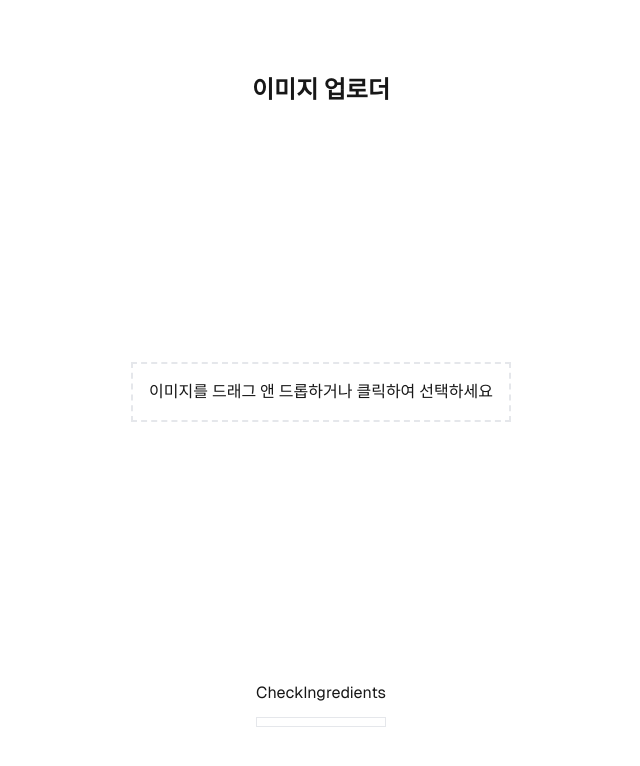
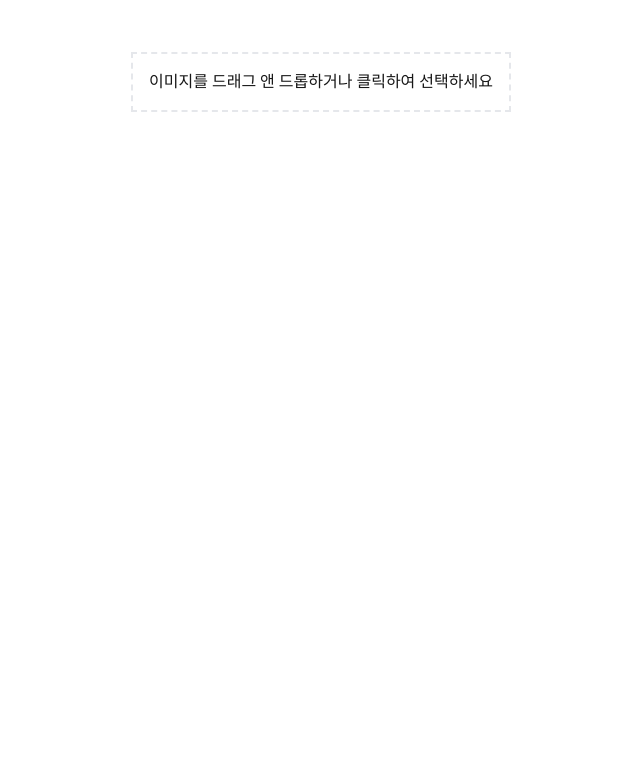
Before and after one commit to nohsangwoo/ingrecipe, a Next.js app: page / in a window 1280 px wide. Shown: the top 766 px of the page, without its empty margins (319-959 px from the left). Built offline with nearby package versions, Linux system fonts and the light colour scheme.

Commit message:
feat: CheckIngredients function

```diff
--- /dev/null
+++ b/hooks/useCheckIngredients.tsx
@@ -0,0 +1,63 @@
+'use client'
+
+import axios from "axios"
+import { useEffect, useState } from "react";
+import { IdentifyingTheIngredientsBodyType, IdentifyingTheIngredientsResponseData } from "../pages/api/IdentifyingTheIngredients";
+
+
+interface CheckIngredientsProps {
+    uploadedImages: string[]
+    isUploadComplete: boolean
+}
+
+
+const useCheckIngredients = ({ uploadedImages, isUploadComplete }: CheckIngredientsProps) => {
+    const [loading, setLoading] = useState(false);
+    const [resData, setResData] = useState<IdentifyingTheIngredientsResponseData>();
+
+
+    const checking = async () => {
+        if (uploadedImages.length === 0 || !uploadedImages || !isUploadComplete) {
+            return
+        }
+        setLoading(true);
+        try {
+
+            const makeArgs = {
+                firstKey: uploadedImages?.[0],
+                secondKey: uploadedImages?.[1],
+                thirdKey: uploadedImages?.[2]
+            }
+
+            const response = await axios.post(`/api/IdentifyingTheIngredients`, {
+                ...makeArgs
+            } as IdentifyingTheIngredientsBodyType, {
+                headers: {
+                    'Content-Type': 'application/json',
+                },
+            });
+            setResData(response.data);
+        } catch (error) {
+            console.error(' 가져오기 오류:', error);
+            if (axios.isAxiosError(error)) {
+                alert(`가져오기 실패: ${error.response?.data?.message || error.message}`);
+            } else {
+                alert('알 수 없는 오류가 발생했습니다.');
+            }
+        } finally {
+            setLoading(false);
+        }
+    };
+
+    useEffect(() => {
+
+        checking()
+    }, [uploadedImages])
+
+    const parsedData = resData?.data ? JSON.parse(resData.data) : [];
+
+    return { parsedData, isLoading: loading };
+
+}
+
+export default useCheckIngredients
--- a/src/app/components/CheckIngredients.tsx
+++ b/src/app/components/CheckIngredients.tsx
@@ -1,89 +1,13 @@
-'use client'
-
-import axios from "axios"
-import { useEffect, useState } from "react";
-import { IdentifyingTheIngredientsBodyType, IdentifyingTheIngredientsResponseData } from "../../../pages/api/IdentifyingTheIngredients";
 
 
 interface CheckIngredientsProps {
-    uploadedImages: string[]
-    isUploadComplete: boolean
+
 }
 
-
-const CheckIngredients = ({ uploadedImages, isUploadComplete }: CheckIngredientsProps) => {
-    const [loading, setLoading] = useState(false);
-    const [resData, setResData] = useState<IdentifyingTheIngredientsResponseData>();
-
-
-    const checking = async () => {
-        console.log("uploadedImages check in useEffect: ", uploadedImages)
-        if (uploadedImages.length === 0 || !uploadedImages || !isUploadComplete) {
-            return
-        }
-        setLoading(true);
-        try {
-
-            const makeArgs = {
-                firstKey: uploadedImages?.[0],
-                secondKey: uploadedImages?.[1],
-                thirdKey: uploadedImages?.[2]
-            }
-
-            const response = await axios.post(`/api/IdentifyingTheIngredients`, {
-                ...makeArgs
-            } as IdentifyingTheIngredientsBodyType, {
-                headers: {
-                    'Content-Type': 'application/json',
-                },
-            });
-            setResData(response.data);
-        } catch (error) {
-            console.error(' 가져오기 오류:', error);
-            if (axios.isAxiosError(error)) {
-                alert(`가져오기 실패: ${error.response?.data?.message || error.message}`);
-            } else {
-                alert('알 수 없는 오류가 발생했습니다.');
-            }
-        } finally {
-            setLoading(false);
-        }
-    };
-
-    useEffect(() => {
-
-        checking()
-    }, [uploadedImages])
-
-    const parsedData = resData?.data ? JSON.parse(resData.data) : [];
-
+const CheckIngredients = ({ }: CheckIngredientsProps) => {
     return (
-        <div className="flex flex-col gap-3">
-            <h1>
-                CheckIngredients
-            </h1>
-            <div className="flex flex-col p-1 border">
-                {
-                    uploadedImages.map((uploadedImage, index) => {
-                        return (
-                            <div
-                                key={index}
-                                className="border border-bllue-400"
-                            >
-                                {uploadedImage}
-                            </div>
-                        )
-                    })
-                }
-            </div>
-            <div>
-                {
-                    Array.isArray(parsedData) && parsedData.map((item, index) => (
-                        <div key={index}>{item}</div>
-                    ))
-                }
-            </div>
-
+        <div>
+            CheckIngredients
         </div>
     )
 }
--- a/src/app/page.tsx
+++ b/src/app/page.tsx
@@ -1,19 +1,22 @@
 'use client'
 
 import dynamic from 'next/dynamic'
-import CheckIngredients from './components/CheckIngredients'
 import { useState } from 'react';
+import useCheckIngredients from '../../hooks/useCheckIngredients';
 const ImageUploader = dynamic(() => import('./components/ImageUploader'), { ssr: false })
 
 export default function Home() {
   const [uploadedImages, setUploadedImages] = useState<string[]>([]);
   const [isUploadComplete, setIsUploadComplete] = useState<boolean>(false);
 
+
+  const { isLoading, parsedData } = useCheckIngredients({ uploadedImages, isUploadComplete })
+
+  console.log("isLoading: ", isLoading)
+  console.log("parsedData: ", parsedData)
   return (
     <div className="grid grid-rows-[20px_1fr_20px] items-center justify-items-center min-h-screen p-8 pb-20 gap-16 sm:p-20 font-[family-name:var(--font-geist-sans)]">
-      <h1 className="text-2xl font-bold">이미지 업로더</h1>
       <ImageUploader setUploadedImages={setUploadedImages} setIsUploadComplete={setIsUploadComplete} />
-      <CheckIngredients uploadedImages={uploadedImages} isUploadComplete={isUploadComplete} />
     </div>
   )
 }
```
